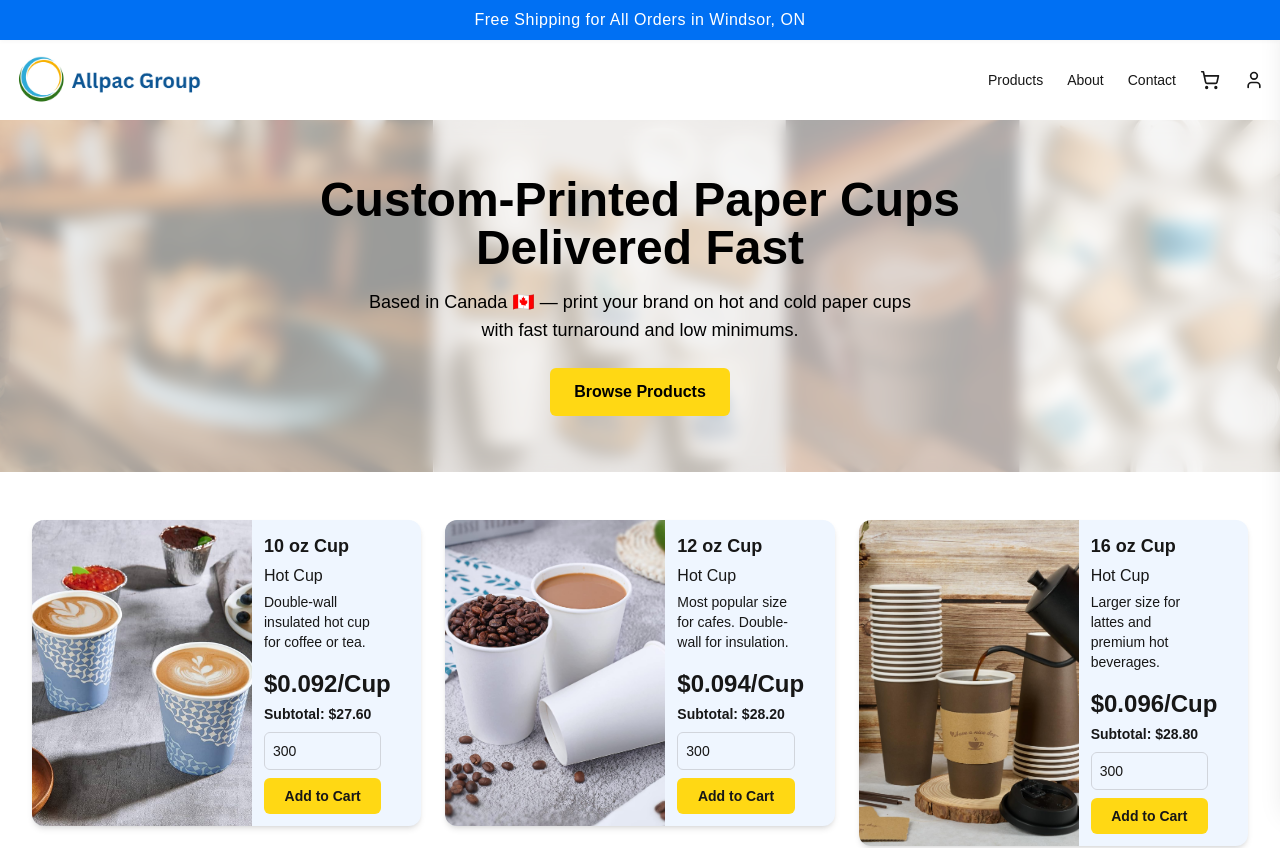
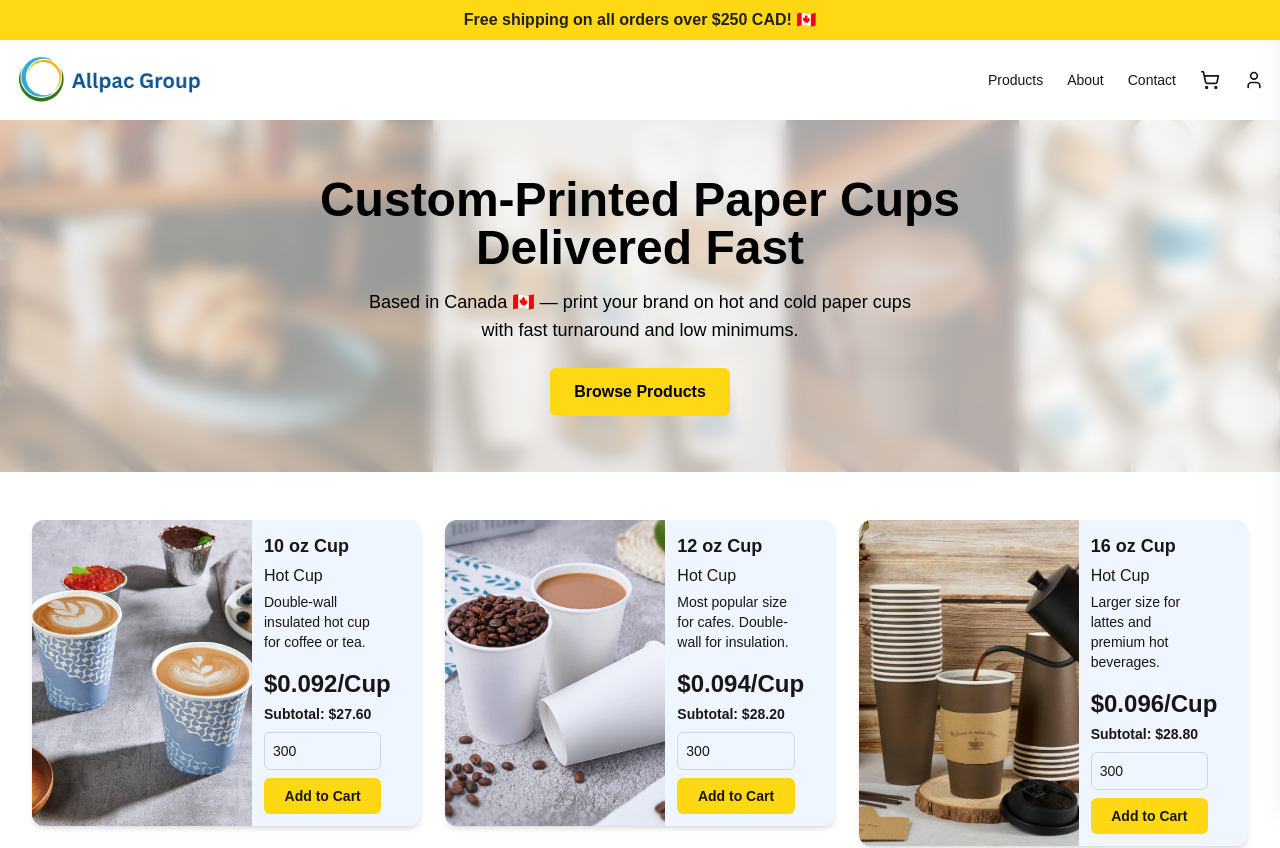
Before and after one commit to Emadedin1/allpacstore, a Next.js app in the folder frontend/: page / in a window 1280 px wide. Shown: the top 848 px of the page. Built offline with nearby package versions, Linux system fonts and the light colour scheme.

Commit message:
Update SiteBanner.jsx

```diff
--- a/frontend/src/components/SiteBanner.jsx
+++ b/frontend/src/components/SiteBanner.jsx
@@ -1,25 +1,48 @@
-import React from "react";
+'use client';
+import React, { useEffect, useRef, useState } from 'react';
 
-const bannerStyle = {
-  width: "100%",
-  backgroundColor: "#0070F3",
-  color: "white",
-  textAlign: "center",
-  padding: "8px 0",
-  fontWeight: 500,
-  fontSize: "16px",
-  position: "fixed",
-  top: 0,
-  left: 0,
-  zIndex: 1000,
-  boxShadow: "0 2px 4px rgba(0,0,0,0.03)",
-  letterSpacing: "0.5px",
-};
+export default function SiteBanner() {
+  const [show, setShow] = useState(true);
+  const lastScrollY = useRef(0);
 
-export default function ShippingBanner() {
+  useEffect(() => {
+    function handleScroll() {
+      const currentScrollY = window.scrollY;
+
+      if (currentScrollY <= 0) {
+        setShow(true); // Always show at the top
+      } else if (currentScrollY > lastScrollY.current) {
+        setShow(false); // Scrolling down
+      } else {
+        setShow(true); // Scrolling up
+      }
+
+      lastScrollY.current = currentScrollY;
+    }
+
+    window.addEventListener('scroll', handleScroll, { passive: true });
+    return () => window.removeEventListener('scroll', handleScroll);
+  }, []);
+
   return (
-    <div style={bannerStyle}>
-      Free Shipping for All Orders in Windsor, ON
+    <div
+      style={{
+        width: '100%',
+        position: 'fixed',
+        top: show ? 0 : -60, // Slide out of view when not shown
+        left: 0,
+        zIndex: 9999,
+        background: '#FFD814',
+        color: '#222',
+        padding: '8px 0',
+        textAlign: 'center',
+        fontWeight: 'bold',
+        fontSize: '16px',
+        boxShadow: '0 2px 6px 0 rgba(0,0,0,0.03)',
+        transition: 'top 0.3s',
+      }}
+    >
+      Free shipping on all orders over $250 CAD! 🇨🇦
     </div>
   );
 }
```
